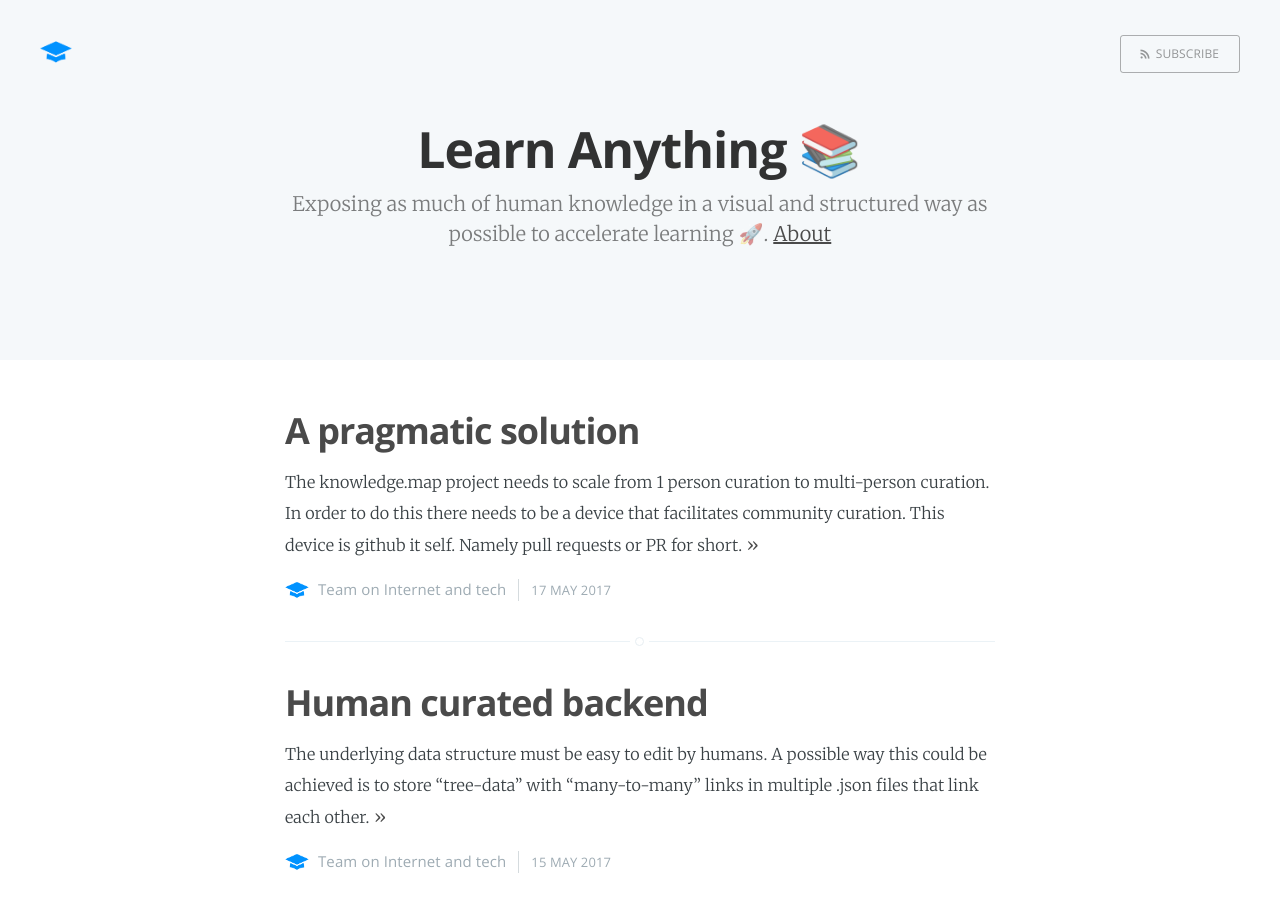
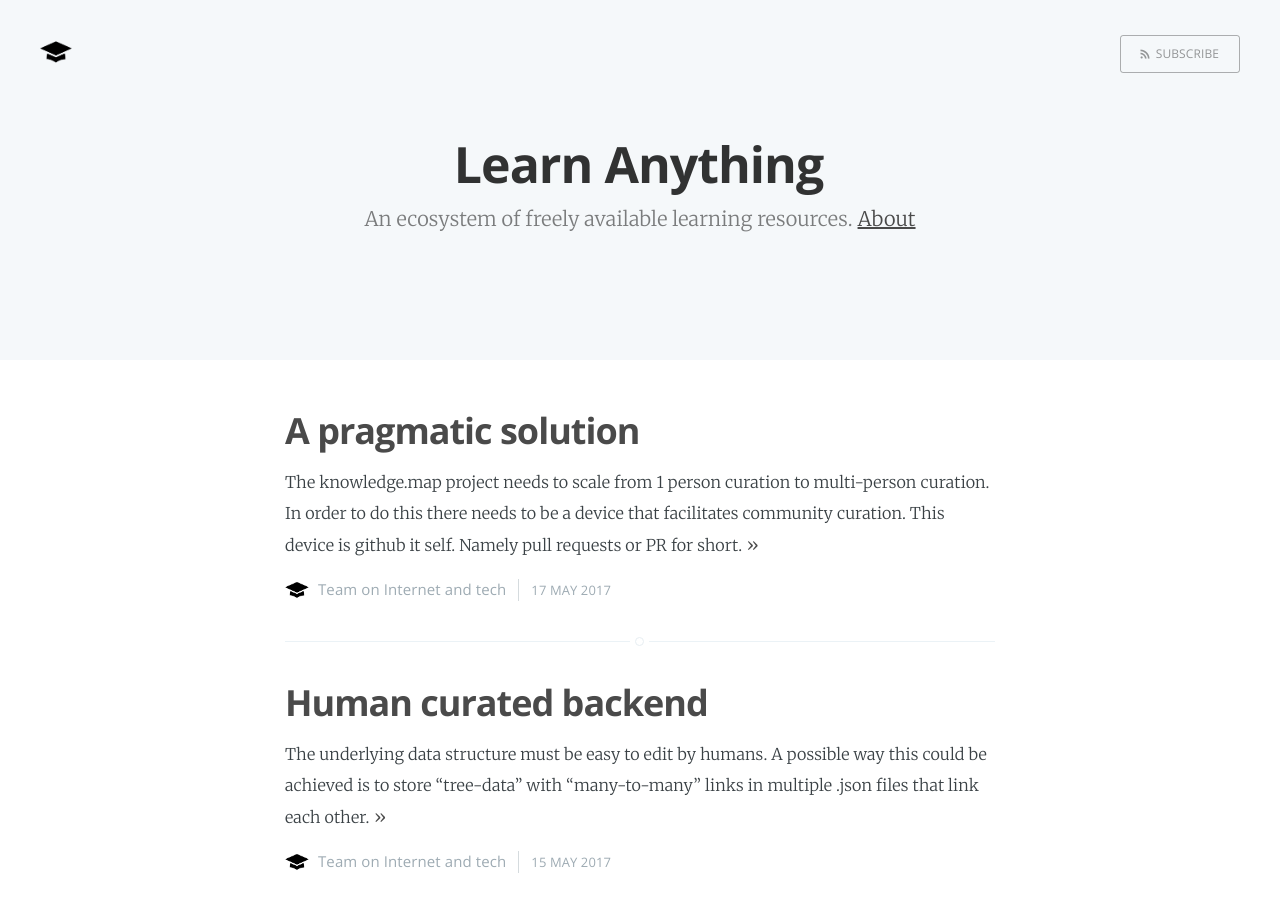
Before and after one commit to jeffreyyoung/learn-anything.github.io, a Jekyll site: the page built from index.html, in a window 1280 px wide and 900 px high. Built offline with Jekyll 4.4.1, drawn with Linux system fonts in a browser that asks for light colours; the list of posts is cut into pages by our own code; some of the changed text lies outside the part shown.

Commit message:
added black logo and tuned index title

```diff
--- a/_config.yml
+++ b/_config.yml
@@ -1,5 +1,5 @@
-name: Learn Anything 📚
-description: Exposing as much of human knowledge in a visual and structured way as possible to accelerate learning 🚀
+name: Learn Anything
+description: An ecosystem of freely available learning resources
 meta_description: "Learn anything"
 
 markdown: kramdown
```
Also changed, not shown: assets/images/profile.png.
